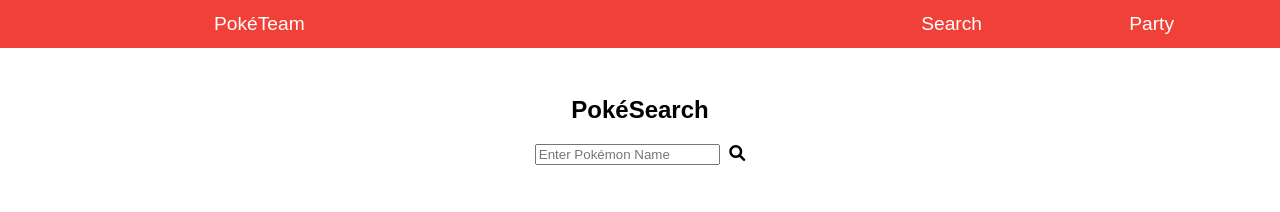
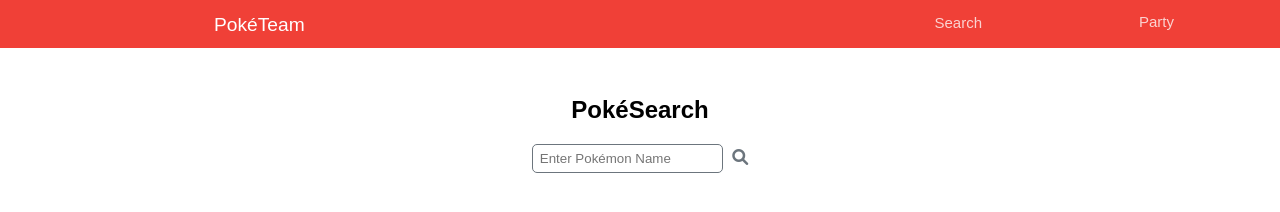
Before and after one commit to Nathan-Chon/PokeTeam, a website: page index.html in a window 1280 px wide. Drawn offline with Linux system fonts and the light colour scheme.

Commit message:
Clean-up, Finished up Css for #1

```diff
--- a/css/styles.css
+++ b/css/styles.css
@@ -18,17 +18,17 @@
 
 .nav-title {
   position: absolute;
-  top: 13px;
+  top: 14px;
   color: white;
   font-size: larger;
 }
 
 .nav-search {
   position: absolute;
-  top: 13px;
+  top: 14px;
   right: 40vw;
-  color: white;
-  font-size: larger;
+  color: #fbd2d0;
+  font-size: 15px;
   cursor: pointer;
 }
 
@@ -36,8 +36,8 @@
   position: absolute;
   top: 13px;
   right: 25vw;
-  color: white;
-  font-size: larger;
+  color: #fbd2d0;
+  font-size: 15px;
   cursor: pointer;
 }
 
@@ -51,6 +51,7 @@
 
 .search-icon {
   margin-left: 5px;
+  color: #6c757d;
 }
 
 .search-title {
@@ -62,3 +63,9 @@
   display: flex;
   justify-content: center;
 }
+
+input {
+  padding: 6px 5px 6px 7px;
+  border-radius: 5px;
+  border: 1px solid #6c757d;
+}
--- a/js/main.js
+++ b/js/main.js
@@ -8,8 +8,8 @@
   xhr.open('GET', 'https://pokeapi.co/api/v2/pokemon/' + input);
   xhr.responseType = 'json';
   xhr.addEventListener('load', function () {
-    console.log('xhr.status', xhr.status);
-    console.log('xhr.repsonse', xhr.response);
+    // console.log('xhr.status', xhr.status);
+    // console.log('xhr.repsonse', xhr.response);
   });
   xhr.send();
 });
```
